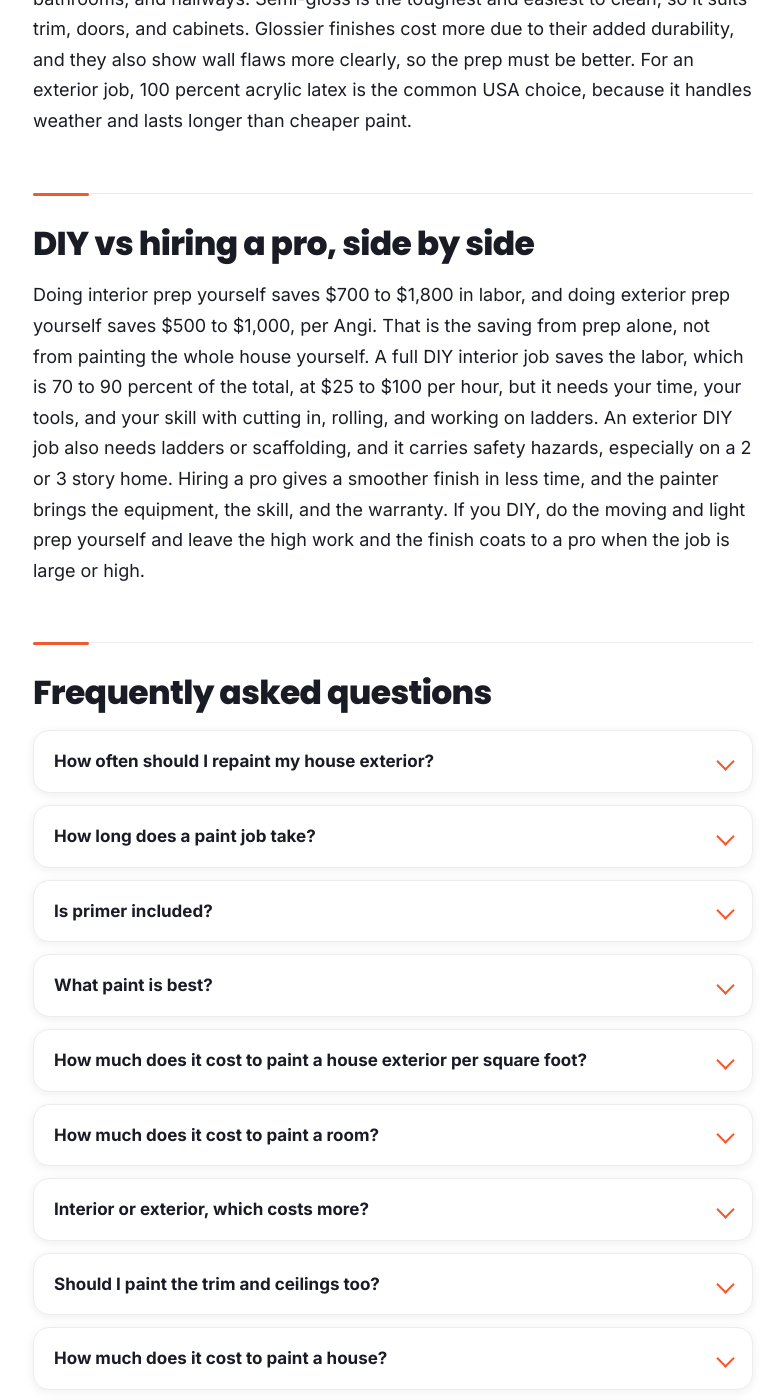
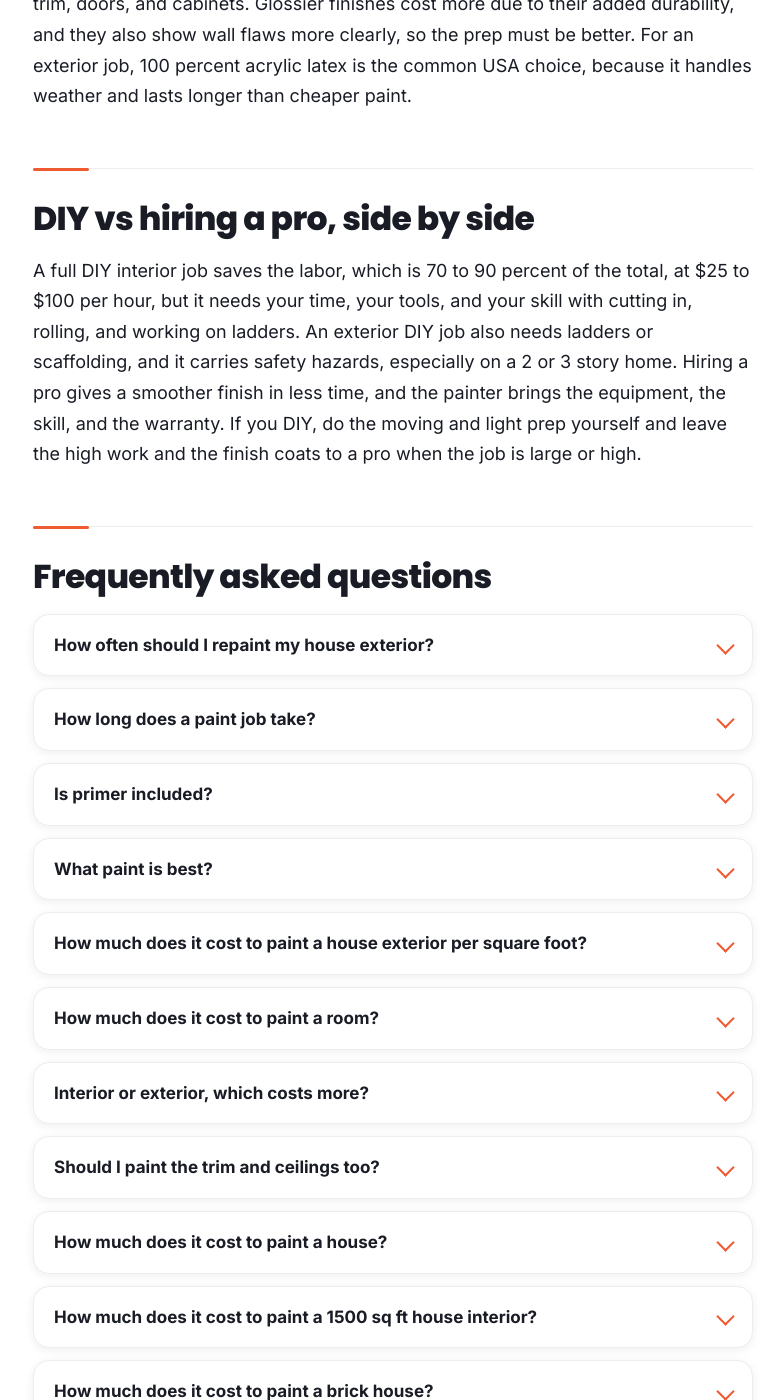
Before and after one commit to zaidmeo09-dhangal/howmuchdoesitcostusa, a Jekyll site: the page built from _posts/2026-11-21-how-much-does-it-cost-to-paint-a-house.md, in a window 1280 px wide and 1400 px high, scrolled down 14647 px. Shown: the whole window, without its empty margins (271-1055 px from the left). Built offline with Jekyll 4.4.1, drawn with Linux system fonts in a browser that asks for light colours; some of the changed text lies outside the part shown.

Commit message:
Initial deploy: add _posts/2026-11-21-how-much-does-it-cost-to-paint-a-house.md

```diff
--- a/_posts/2026-11-21-how-much-does-it-cost-to-paint-a-house.md
+++ b/_posts/2026-11-21-how-much-does-it-cost-to-paint-a-house.md
@@ -113,14 +113,6 @@ schema: |
           },
           {
             "@type": "Question",
-            "name": "What is the cost to paint exterior of house?",
-            "acceptedAnswer": {
-              "@type": "Answer",
-              "text": "The cost to paint the exterior of a house is $2.33 per sq ft of floor area, so a 1,800 sq ft home costs about $4,200 typical, with a sample range of $2,800 to $6,800. Exterior painting costs $1.50 to $4 per square foot, per Angi."
-            }
-          },
-          {
-            "@type": "Question",
             "name": "How much does it cost to paint a 1500 sq ft house interior?",
             "acceptedAnswer": {
               "@type": "Answer",
@@ -129,26 +121,10 @@ schema: |
           },
           {
             "@type": "Question",
-            "name": "What is the exterior house painting cost?",
-            "acceptedAnswer": {
-              "@type": "Answer",
-              "text": "Exterior house painting cost for a 1,800 sq ft home is about $4,200 typical, with a sample range of $2,800 to $6,800, at $2.33 per sq ft of floor area."
-            }
-          },
-          {
-            "@type": "Question",
             "name": "How much does it cost to paint a brick house?",
             "acceptedAnswer": {
               "@type": "Answer",
               "text": "Brick costs $1.40 to $4.20 per sq ft, per Angi. The total depends on the size of the home and the prep the brick needs, because rough brick takes more paint than smooth siding."
-            }
-          },
-          {
-            "@type": "Question",
-            "name": "How much does it cost to get a house painted?",
-            "acceptedAnswer": {
-              "@type": "Answer",
-              "text": "For a 1,800 sq ft home, a typical exterior job costs about $4,200, with a sample range of $2,800 to $6,800, and the same home interior costs about $3,350 typical."
             }
           },
           {
@@ -363,7 +339,7 @@ schema: |
 </table>
 </div>
 
-<p class="note">Doing interior prep yourself saves $700 to $1,800 in labor, and doing exterior prep yourself saves $500 to $1,000, per Angi. Ask how sanding, patching, primer, and caulking are priced, and what counts as a repair, before you sign.</p>
+<p class="note">Ask how sanding, patching, primer, and caulking are priced, and what counts as a repair, before you sign.</p>
 
 <aside class="pull-quote">
 <p class="pull-quote-label">Money-saving tip</p>
@@ -472,7 +448,7 @@ Two coats cost more than one and usually look better and last longer. A color ch
 
 ## DIY vs hiring a pro, side by side
 
-<p>Doing interior prep yourself saves $700 to $1,800 in labor, and doing exterior prep yourself saves $500 to $1,000, per Angi. That is the saving from prep alone, not from painting the whole house yourself. A full DIY interior job saves the labor, which is 70 to 90 percent of the total, at $25 to $100 per hour, but it needs your time, your tools, and your skill with cutting in, rolling, and working on ladders. An exterior DIY job also needs ladders or scaffolding, and it carries safety hazards, especially on a 2 or 3 story home. Hiring a pro gives a smoother finish in less time, and the painter brings the equipment, the skill, and the warranty. If you DIY, do the moving and light prep yourself and leave the high work and the finish coats to a pro when the job is large or high.</p>
+<p>A full DIY interior job saves the labor, which is 70 to 90 percent of the total, at $25 to $100 per hour, but it needs your time, your tools, and your skill with cutting in, rolling, and working on ladders. An exterior DIY job also needs ladders or scaffolding, and it carries safety hazards, especially on a 2 or 3 story home. Hiring a pro gives a smoother finish in less time, and the painter brings the equipment, the skill, and the warranty. If you DIY, do the moving and light prep yourself and leave the high work and the finish coats to a pro when the job is large or high.</p>
 
 ## Frequently asked questions
 
@@ -484,13 +460,9 @@ Two coats cost more than one and usually look better and last longer. A color ch
 <details class="faq"><summary>How much does it cost to paint a room?</summary><p>A single room costs $400 to $1,200. A bedroom costs $300 to $750, a bathroom $200 to $500, a kitchen $570 to $1,210, and a living room $900 to $2,000, per Angi.</p></details>
 <details class="faq"><summary>Interior or exterior, which costs more?</summary><p>Exterior costs more per square foot. Exterior is $2.33 per sq ft of floor area and interior is $1.85 per sq ft, so a 1,800 sq ft home costs about $4,200 exterior and about $3,350 interior.</p></details>
 <details class="faq"><summary>Should I paint the trim and ceilings too?</summary><p>It depends on the scope you want. Walls only is the cheapest job, while adding ceilings and trim adds labor for overhead work and detailed cutting in. Check that each quote lists the same scope before you compare prices.</p></details>
-
 <details class="faq"><summary>How much does it cost to paint a house?</summary><p>A typical exterior paint job for a 1,800 sq ft home costs about $4,200, with a sample range of $2,800 to $6,800. The same home interior costs about $3,350 typical.</p></details>
-<details class="faq"><summary>What is the cost to paint exterior of house?</summary><p>The cost to paint the exterior of a house is $2.33 per sq ft of floor area, so a 1,800 sq ft home costs about $4,200 typical, with a sample range of $2,800 to $6,800. Exterior painting costs $1.50 to $4 per square foot, per Angi.</p></details>
 <details class="faq"><summary>How much does it cost to paint a 1500 sq ft house interior?</summary><p>A 1500 sq ft house interior costs about $2,800 typical, from 1,500 times $1.85, which is $2,775, rounded to $2,800, with a sample range of about $1,870 to $4,530.</p></details>
-<details class="faq"><summary>What is the exterior house painting cost?</summary><p>Exterior house painting cost for a 1,800 sq ft home is about $4,200 typical, with a sample range of $2,800 to $6,800, at $2.33 per sq ft of floor area.</p></details>
 <details class="faq"><summary>How much does it cost to paint a brick house?</summary><p>Brick costs $1.40 to $4.20 per sq ft, per Angi. The total depends on the size of the home and the prep the brick needs, because rough brick takes more paint than smooth siding.</p></details>
-<details class="faq"><summary>How much does it cost to get a house painted?</summary><p>For a 1,800 sq ft home, a typical exterior job costs about $4,200, with a sample range of $2,800 to $6,800, and the same home interior costs about $3,350 typical.</p></details>
 <details class="faq"><summary>How much does it cost to paint a 2,000 sq ft house?</summary><p>A 2,000 sq ft home costs about $4,650 typical exterior, with a sample range of $3,100 to $7,530, and about $3,700 typical interior.</p></details>
 <details class="faq"><summary>What is the best time of year to paint a house?</summary><p>Spring and fall are the best seasons for exterior painting in most of the USA, because the weather is dry and mild. Paint in the off season for better rates, and do not start an exterior job when rain is expected before the paint has dried.</p></details>
 
```
